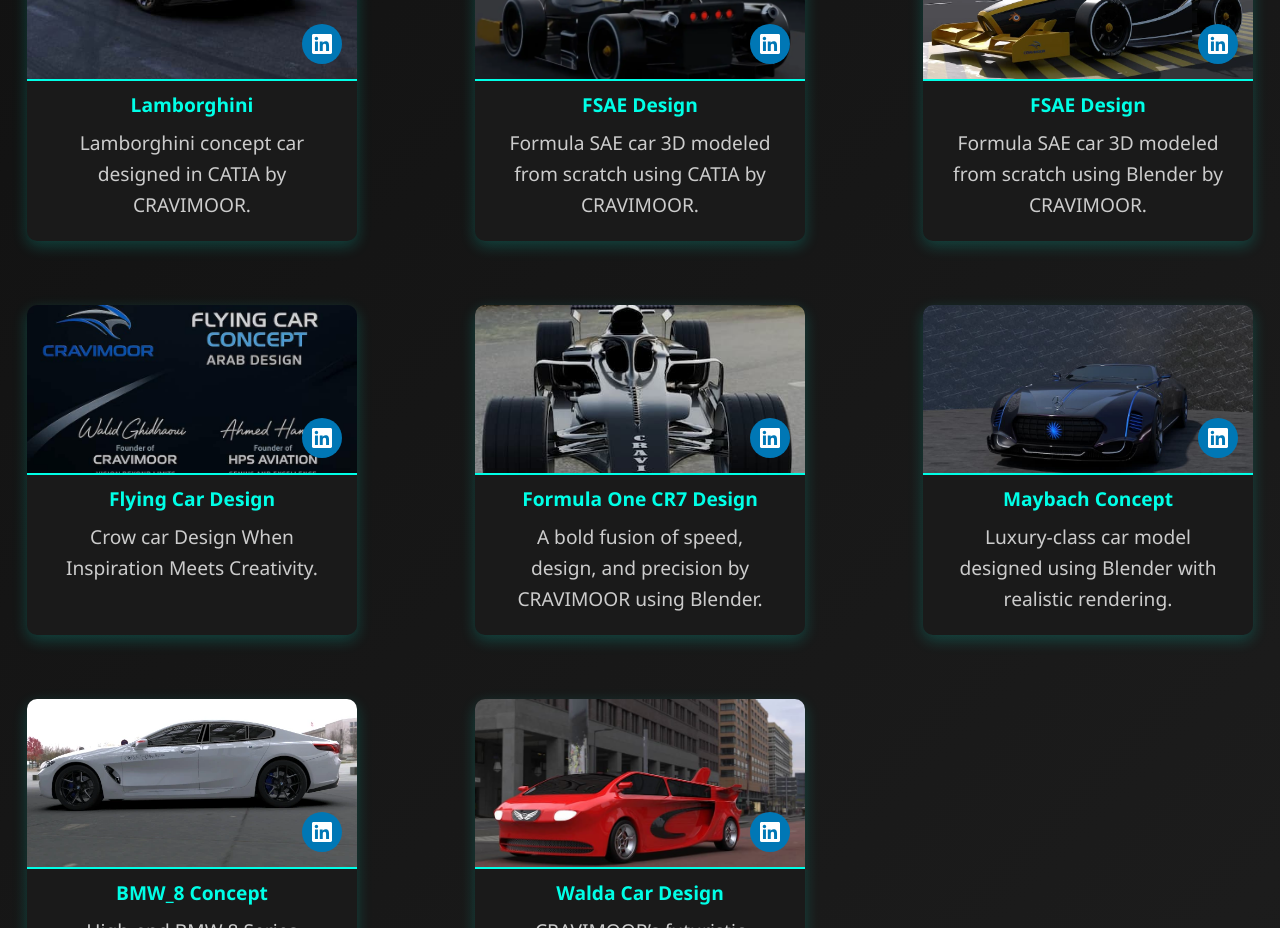
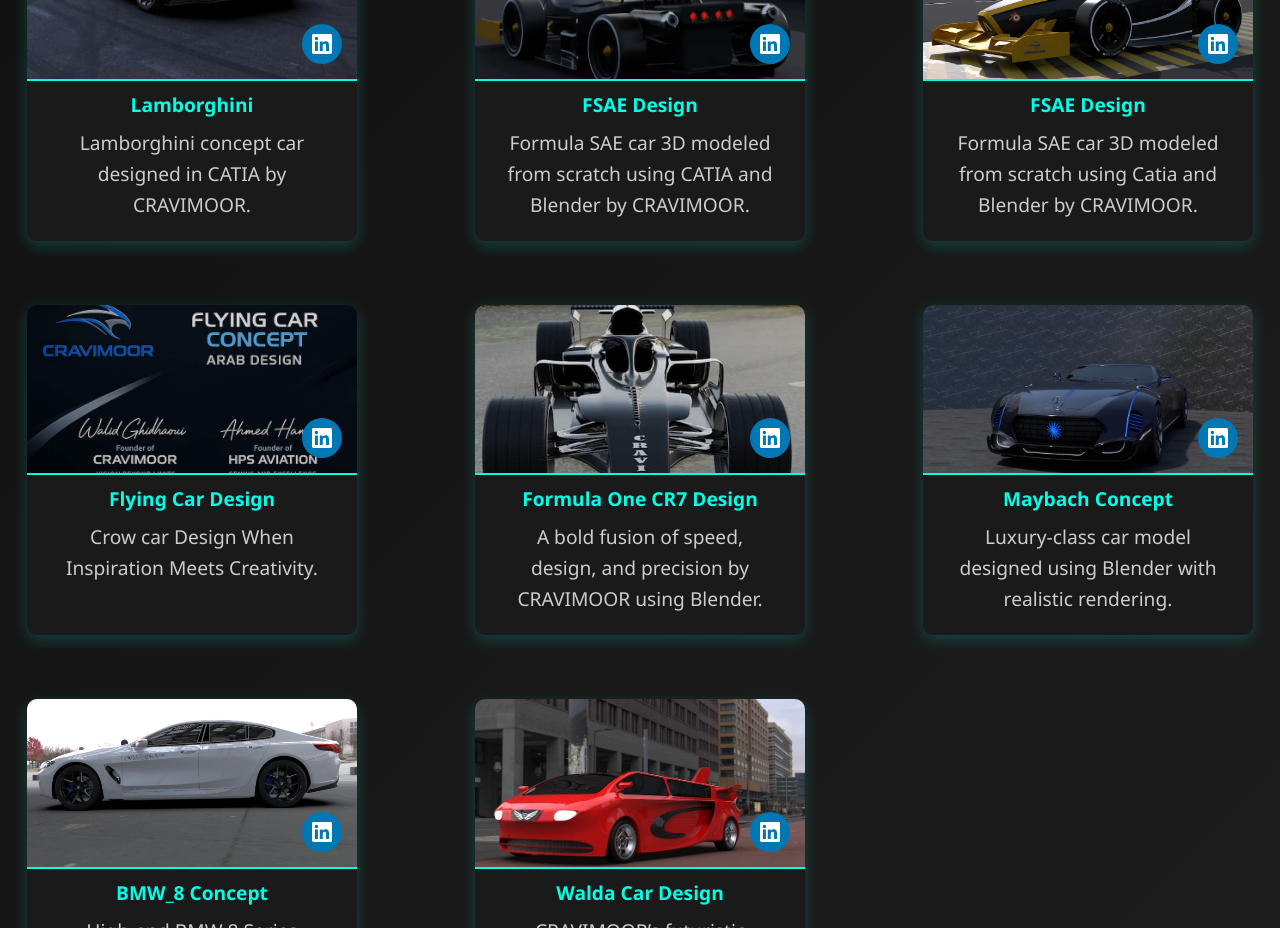
Before and after one commit to Walidghidhaoui/CRAVIMOOR, a React (Create React App) app: page / in a window 1280 px wide. Shown: the part 1800-2728 px from the top of the page. Built offline with nearby package versions, Linux system fonts and the light colour scheme.

Commit message:
Mise à jour globale

```diff
--- a/src/App.js
+++ b/src/App.js
@@ -97,13 +97,13 @@
     <ProjectCard
       imageUrl="/images/FSAE 01.webp"
       title="FSAE Design"
-      description="Formula SAE car 3D modeled from scratch using CATIA by CRAVIMOOR."
+      description="Formula SAE car 3D modeled from scratch using CATIA and Blender by CRAVIMOOR."
       linkedinUrl="https://www.linkedin.com/posts/walid-ghidhaoui-3a3120125_3ddesign-catia-innovation-activity-7292160292778659840-C7UE"
     />
     <ProjectCard
       imageUrl="/images/FSAE 02.jpg"
       title="FSAE Design"
-      description="Formula SAE car 3D modeled from scratch using Blender by CRAVIMOOR."
+      description="Formula SAE car 3D modeled from scratch using Catia and Blender by CRAVIMOOR."
       linkedinUrl="https://www.linkedin.com/posts/walid-ghidhaoui-3a3120125_3ddesign-animation-innovation-activity-7292461296988389378-uVey?utm_source=share&utm_medium=member_desktop&rcm=ACoAAB7OwCsBFscI34NnvYRkni_yGSKropNxNBI"
     />
     <ProjectCard
```
